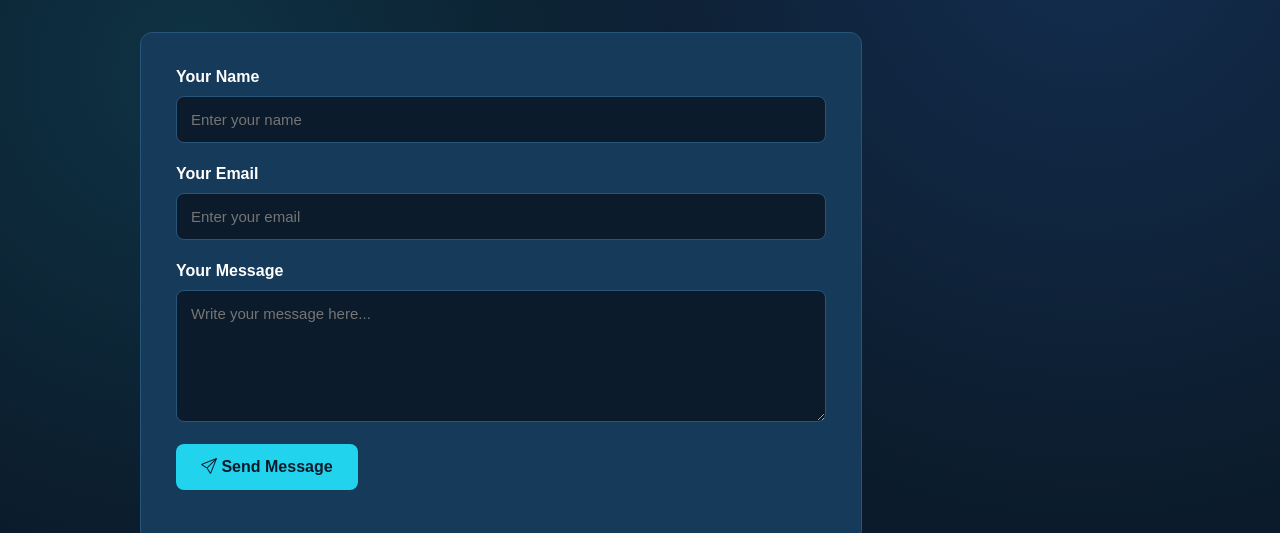
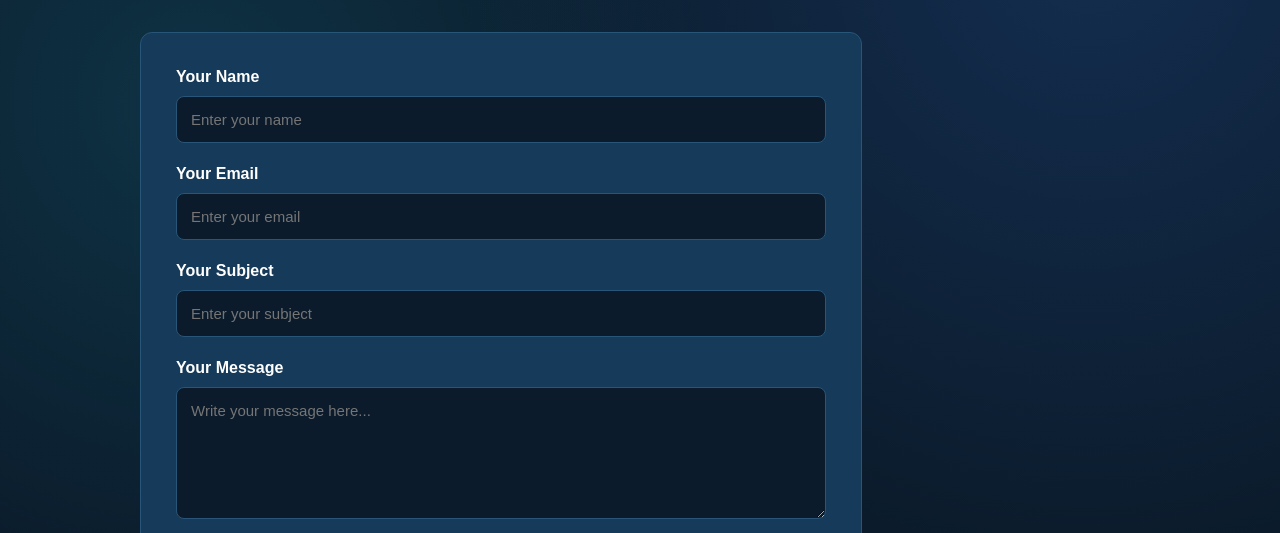
Before and after one commit to Shmi-umpsa/engineering-portfolio, a plain HTML site: page contact.html in a window 1280 px wide. Shown: the part 267-800 px from the top of the page. Drawn offline with nearby package versions, Linux system fonts and the light colour scheme.

Commit message:
Update contact.html

```diff
--- a/contact.html
+++ b/contact.html
@@ -77,6 +77,17 @@
                     </div>
 
                     <div class="form-group">
+                        <label for="subject">Your Subject</label>
+                        <input
+                            type="text"
+                            id="subject"
+                            name="subject"
+                            placeholder="Enter your subject"
+                            required
+                        >
+                    </div>
+
+                    <div class="form-group">
                         <label for="message">Your Message</label>
                         <textarea
                             id="message"
```
